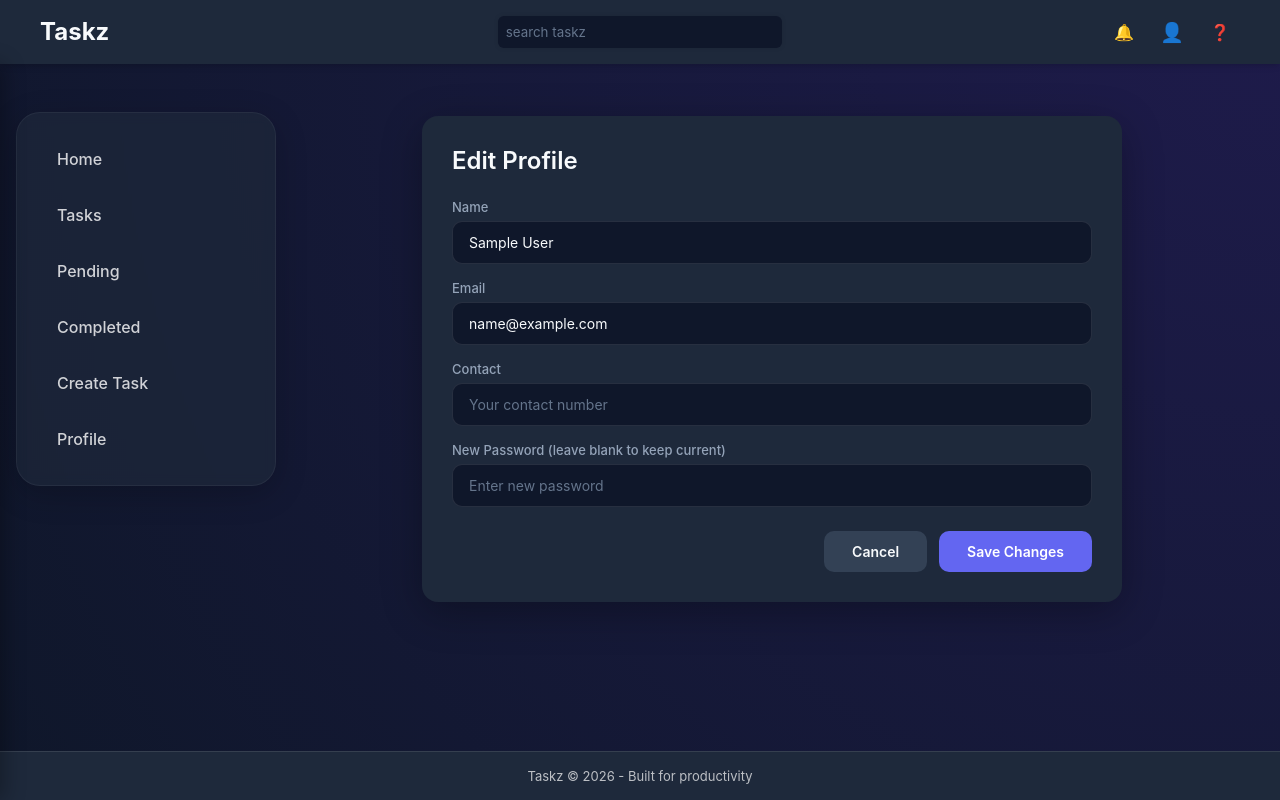
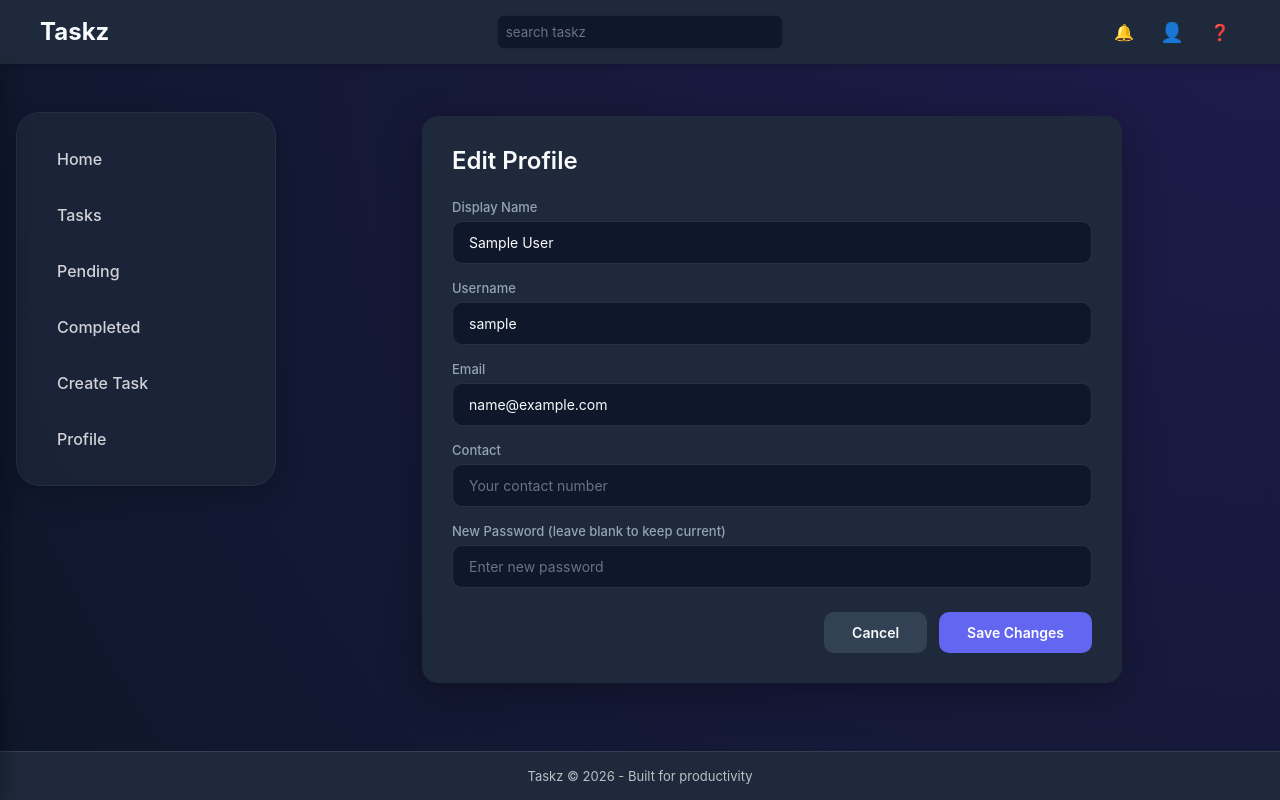
Before and after one commit to rakeshplvl-ops/git-react-static-app-raki, a React (Vite) app: page /edit-profile in a window 1280 px wide. Built offline with nearby package versions, Linux system fonts and the light colour scheme; sample sign-in values are in the browser's storage.

Commit message:
add core pages including EditProfile, Home, Login, and Profile for user task management workflow

```diff
--- a/src/pages/EditProfilePage.jsx
+++ b/src/pages/EditProfilePage.jsx
@@ -9,7 +9,8 @@ function EditProfilePage() {
   const navigate = useNavigate();
   const { user, login } = useAuth();
   const [formData, setFormData] = useState({
-    name: user?.name || "",
+    displayName: user?.displayName || "",
+    username: user?.username || "",
     email: user?.email || "",
     contact: user?.contact || "",
     password: "",
@@ -39,7 +40,8 @@ function EditProfilePage() {
     try {
       const updatePayload = {
         id: user.id,
-        name: formData.name,
+        displayName: formData.displayName,
+        username: formData.username,
         email: formData.email,
         contact: formData.contact,
       };
@@ -87,13 +89,25 @@ function EditProfilePage() {
 
         <form onSubmit={handleSubmit}>
           <div className="task-form-group" style={{ marginBottom: "16px" }}>
-            <label className="task-form-label">Name</label>
+            <label className="task-form-label">Display Name</label>
             <input
               type="text"
-              name="name"
-              value={formData.name}
+              name="displayName"
+              value={formData.displayName}
               onChange={handleChange}
-              placeholder="Your name"
+              placeholder="Your display name"
+              className="task-form-input"
+            />
+          </div>
+
+          <div className="task-form-group" style={{ marginBottom: "16px" }}>
+            <label className="task-form-label">Username</label>
+            <input
+              type="text"
+              name="username"
+              value={formData.username}
+              onChange={handleChange}
+              placeholder="Your username"
               className="task-form-input"
             />
           </div>
--- a/src/pages/HomePage.jsx
+++ b/src/pages/HomePage.jsx
@@ -121,7 +121,7 @@ function HomePage() {
   return (
     <div className="home-container fade-in">
       <section className="hero">
-        <h1 className="hometitle">Welcome back, <span className="highlight">{user?.name || " "}</span></h1>
+        <h1 className="hometitle">Welcome back, <span className="highlight">{user?.displayName || user?.username || " "}</span></h1>
         <p className="subtitle">
           {stats.pending > 0
             ? `You have ${stats.pending} tasks to tackle today. Ready to crush them?`
--- a/src/pages/LoginPage.jsx
+++ b/src/pages/LoginPage.jsx
@@ -6,7 +6,8 @@ import api from "../services/api";
 import { useToast } from "../contexts/ToastContext";
 
 function LoginPage() {
-  const [UserName, SetUserName] = useState("");
+  const [Username, SetUsername] = useState("");
+  const [DisplayName, SetDisplayName] = useState("");
   const [Password, SetPassword] = useState("");
   const [isRegister, SetIsRegister] = useState(false);
   const [Registered, SetRegistered] = useState(false);
@@ -65,11 +66,14 @@ function LoginPage() {
   const LoginUser = async () => {
     // 🛡️ CLIENT-SIDE VALIDATION (Only for Registration)
     if (isRegister) {
-      if (UserName.trim().length < 8) {
+      if (Username.trim().length < 8) {
         return showToast(
           "Username must be at least 8 characters long for registration.",
           "error",
         );
+      }
+      if (DisplayName.trim().length < 3) {
+        return showToast("Please provide a valid Display Name.", "error");
       }
       if (Password.trim().length < 8) {
         return showToast(
@@ -84,9 +88,9 @@ function LoginPage() {
 
     const endpoint = isRegister ? "/User/register" : "/User/login";
     const payload = {
-      username: UserName,
+      username: Username,
       password: Password,
-      ...(isRegister && { email: Email, contact: Contact }),
+      ...(isRegister && { displayName: DisplayName, email: Email, contact: Contact }),
     };
 
     try {
@@ -112,7 +116,12 @@ function LoginPage() {
       // Navigate after login completes
       navigate("/");
     } catch (error) {
-      setError(error.response?.data || "Login failed");
+      const errorData = error.response?.data;
+      const errorMessage = typeof errorData === 'object' && errorData !== null
+        ? (errorData.message || JSON.stringify(errorData))
+        : (errorData || "Login failed");
+
+      setError(errorMessage);
       setIsError(true);
       console.error("Error at login:", error);
     }
@@ -131,23 +140,38 @@ function LoginPage() {
       )}
       <div className="LoginPage-Inner-Container">
         <div className="input-container">
-          <label className="inputLabel" htmlFor="UserName">
+          <label className="inputLabel" htmlFor="Username">
             Username
           </label>
           <input
             className="inputText"
             type="text"
-            name="UserName"
-            id="UserName"
-            value={UserName}
+            name="Username"
+            id="Username"
+            value={Username}
             onChange={(e) => {
-              SetUserName(e.target.value);
+              SetUsername(e.target.value);
             }}
           />
         </div>
 
         {isRegister && (
           <>
+            <div className="input-container">
+              <label className="inputLabel" htmlFor="DisplayName">
+                Display Name
+              </label>
+              <input
+                className="inputText"
+                type="text"
+                name="DisplayName"
+                id="DisplayName"
+                value={DisplayName}
+                onChange={(e) => {
+                  SetDisplayName(e.target.value);
+                }}
+              />
+            </div>
             <div className="input-container">
               <label className="inputLabel" htmlFor="Email">
                 Email
--- a/src/pages/ProfilePage.jsx
+++ b/src/pages/ProfilePage.jsx
@@ -40,7 +40,7 @@ function ProfilePage() {
       <div className="profile-card">
         <div className="avatar">👤</div>
 
-        <h2>{user.name}</h2>
+        <h2>{user.displayName || user.username}</h2>
         <p className="email">{user.email}</p>
 
         <div className="info">
```
Also changed, not shown: 1 other file (tests, documents, lock files or other folders).
